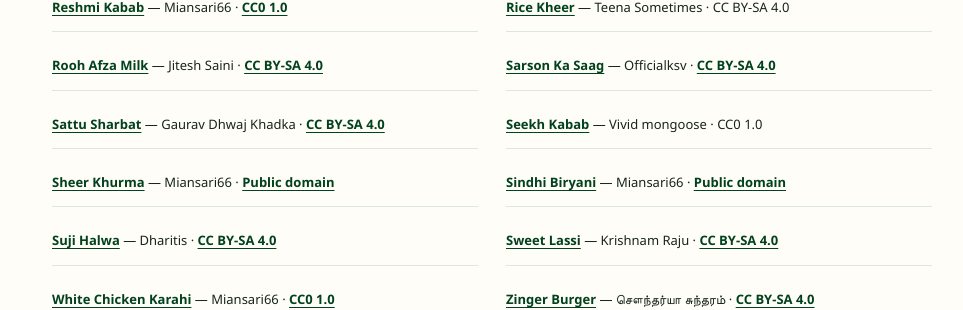
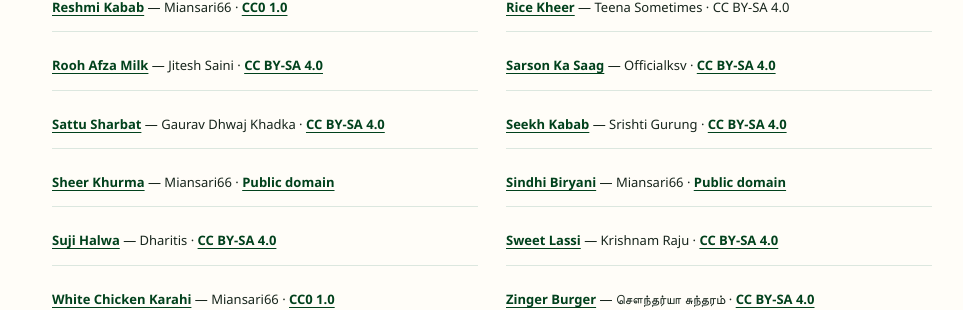
Before and after one commit to manazarali01-hub/pakistan-food, a Jekyll site: the page built from image-credits.html, in a window 1280 px wide and 900 px high, scrolled down 1696 px. Shown: the part 145-455 px from the top of the window, without its empty margins (158-1121 px from the left). Built offline with Jekyll 4.4.1, drawn with Linux system fonts in a browser that asks for light colours.

Commit message:
Replace unstable Seekh Kabab hero with verified Commons image

```diff
--- a/_data/recipes/seekh-kabab.json
+++ b/_data/recipes/seekh-kabab.json
@@ -4,7 +4,7 @@
   "category": "BBQ",
   "time": "50 min",
   "serves": 5,
-  "image": "https://commons.wikimedia.org/wiki/Special:FilePath/Seekh_kebab.jpg?width=960",
+  "image": "https://commons.wikimedia.org/wiki/Special:FilePath/Mughlai_Seekh_Kebab.JPG?width=1280",
   "description": "Juicy Pakistani beef seekh kababs with herbs and spices, mixed until cohesive, shaped evenly on skewers and grilled until browned and fully cooked.",
   "ingredients": [
     "750 g beef mince with some fat",
@@ -36,8 +36,8 @@
   "cook_time_iso": "PT30M",
   "total_time_iso": "PT50M",
   "date_modified": "2026-10-04",
-  "image_alt": "Pakistani beef seekh kabab with browned juicy minced-meat skewers, onion, lemon and green chutney",
-  "image_caption": "Beef seekh kababs browned on the outside and served with onion, lemon and green chutney.",
+  "image_alt": "Mughlai-style seekh kebabs grilled until browned and served as a minced-meat kebab platter",
+  "image_caption": "Seekh kebabs grilled until browned; a high-resolution Wikimedia Commons photograph used as a visual reference.",
   "technique": "A seekh mixture must be cold, cohesive and not watery. Mix until the mince becomes slightly tacky, chill if it feels soft, then press a thin even layer around each skewer so the centre cooks before the outside dries.",
   "doneness_cues": [
     "The mixed mince should hold together when pressed rather than shedding visible water.",
@@ -71,7 +71,8 @@
       "answer": "Keep the layer fairly even and not excessively thick so the centre cooks by the time the surface browns."
     }
   ],
-  "image_source": "https://commons.wikimedia.org/wiki/File:Seekh_kebab.jpg",
-  "image_author": "Vivid mongoose",
-  "image_license": "CC0 1.0"
+  "image_source": "https://commons.wikimedia.org/wiki/File:Mughlai_Seekh_Kebab.JPG",
+  "image_author": "Srishti Gurung",
+  "image_license": "CC BY-SA 4.0",
+  "image_license_url": "https://creativecommons.org/licenses/by-sa/4.0/"
 }
```
